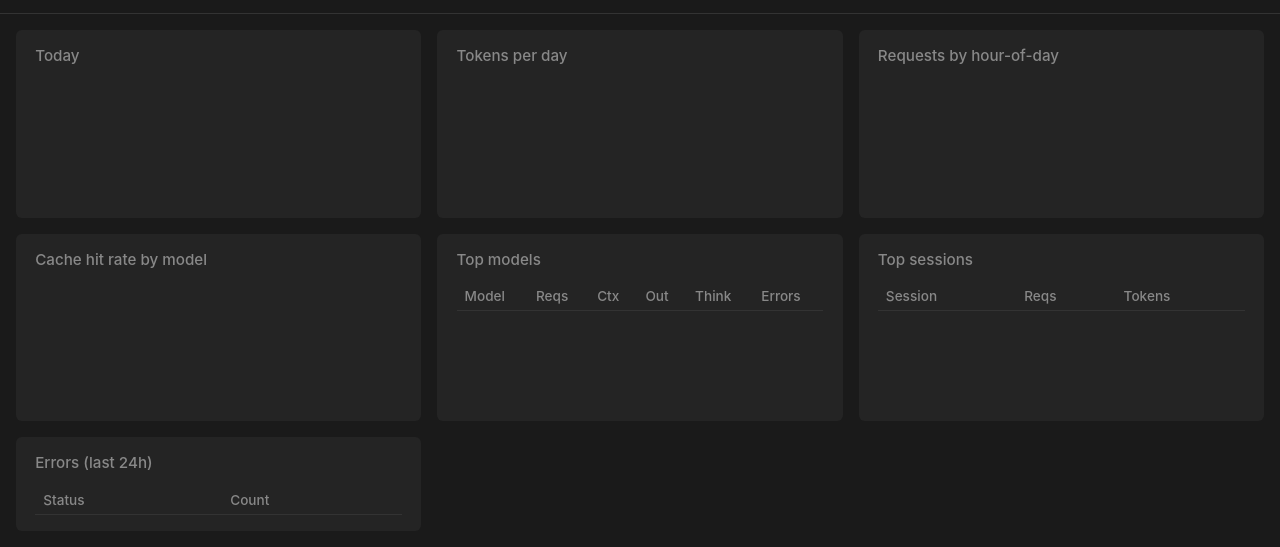
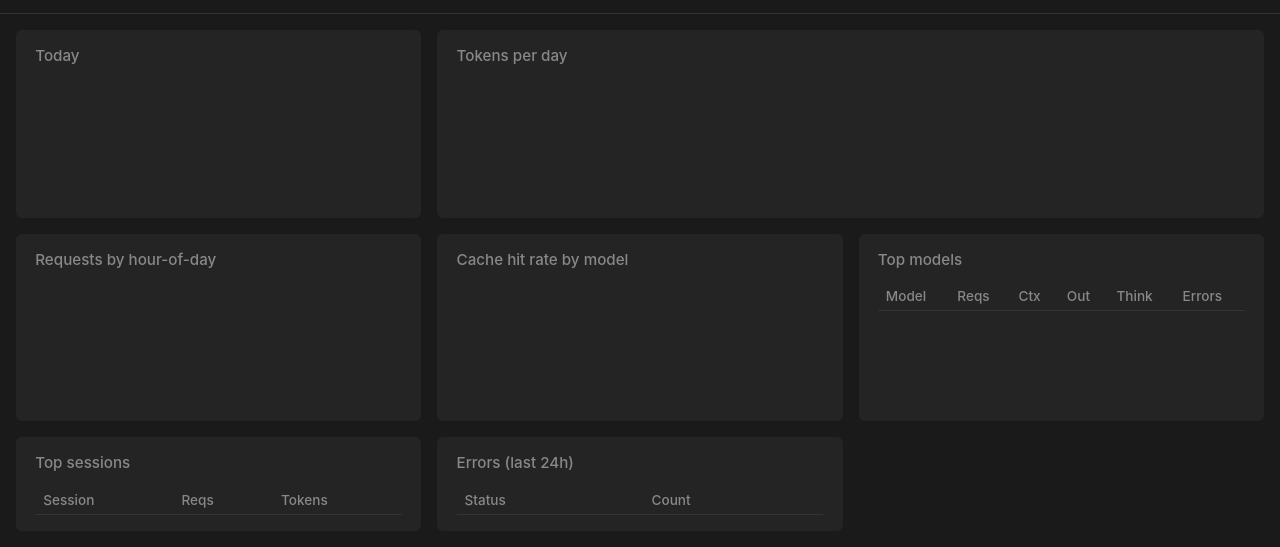
Before and after one commit to cjthompson/claude-mixed-models, a website: page stats/public/index.html in a window 1280 px wide. Shown: the part 51-598 px from the top of the page. Drawn offline with Linux system fonts and the light colour scheme; no server answers.

Commit message:
fix: add widget grid span classes to stats dashboard
Adds .card--wide (2-col), .card--tall (2-row), .card--large (2x2) CSS
utility classes to the dashboard grid. Sets Tokens per day to card--wide
so the bar chart fills the full two-column width.

Co-Authored-By: Claude <noreply@anthropic.com>

```diff
--- a/stats/public/index.html
+++ b/stats/public/index.html
@@ -21,7 +21,7 @@
       <h2>Today</h2>
       <div class="totals" id="totals"></div>
     </section>
-    <section class="card">
+    <section class="card card--wide">
       <h2>Tokens per day</h2>
       <canvas id="chart-tokens" height="120"></canvas>
     </section>
--- a/stats/public/style.css
+++ b/stats/public/style.css
@@ -24,6 +24,9 @@ main {
   padding: 1rem;
 }
 .card { background: var(--card-bg); border-radius: 6px; padding: 1rem 1.2rem; }
+.card--wide  { grid-column: span 2; }
+.card--tall  { grid-row: span 2; }
+.card--large { grid-column: span 2; grid-row: span 2; }
 .card h2 { margin: 0 0 0.8rem 0; font-size: 0.95rem; font-weight: 500; color: var(--muted); }
 table { width: 100%; border-collapse: collapse; font-size: 0.85rem; }
 th, td { padding: 0.4rem 0.5rem; text-align: left; border-bottom: 1px solid #333; }
```
